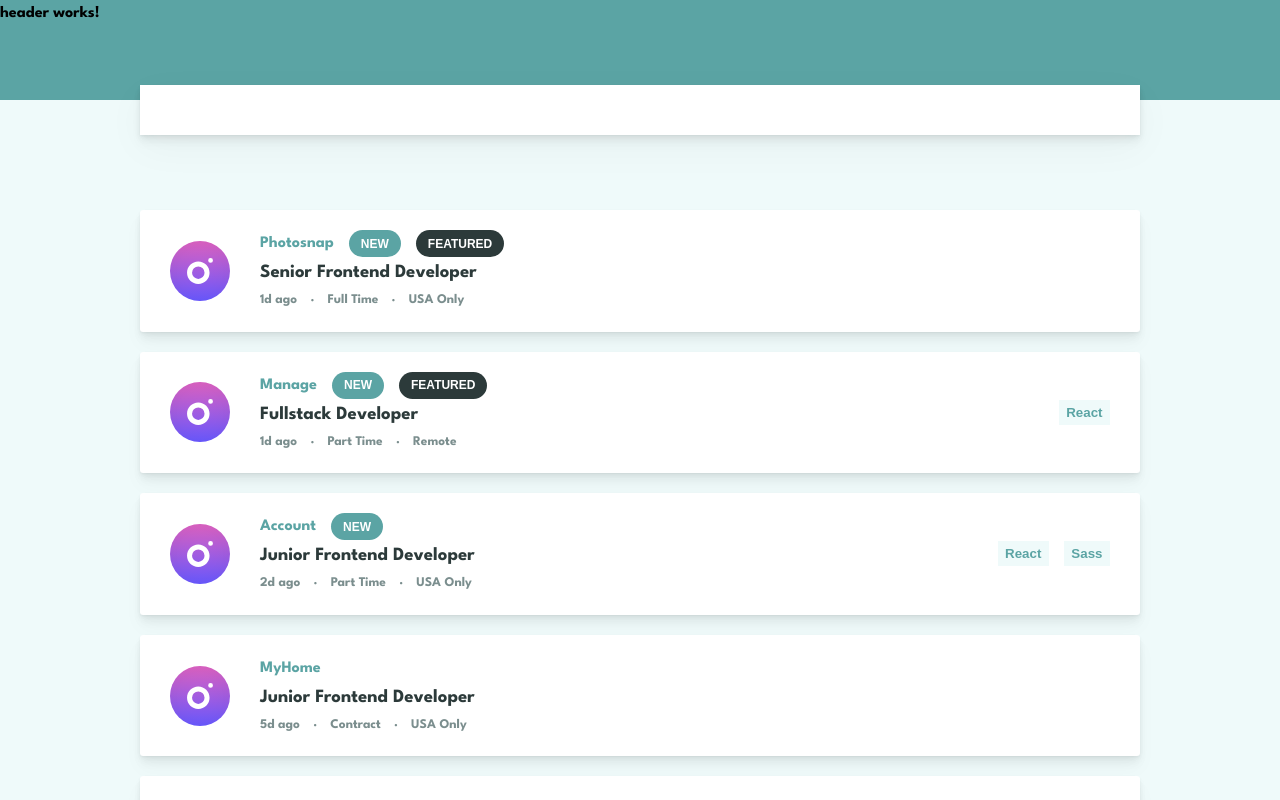
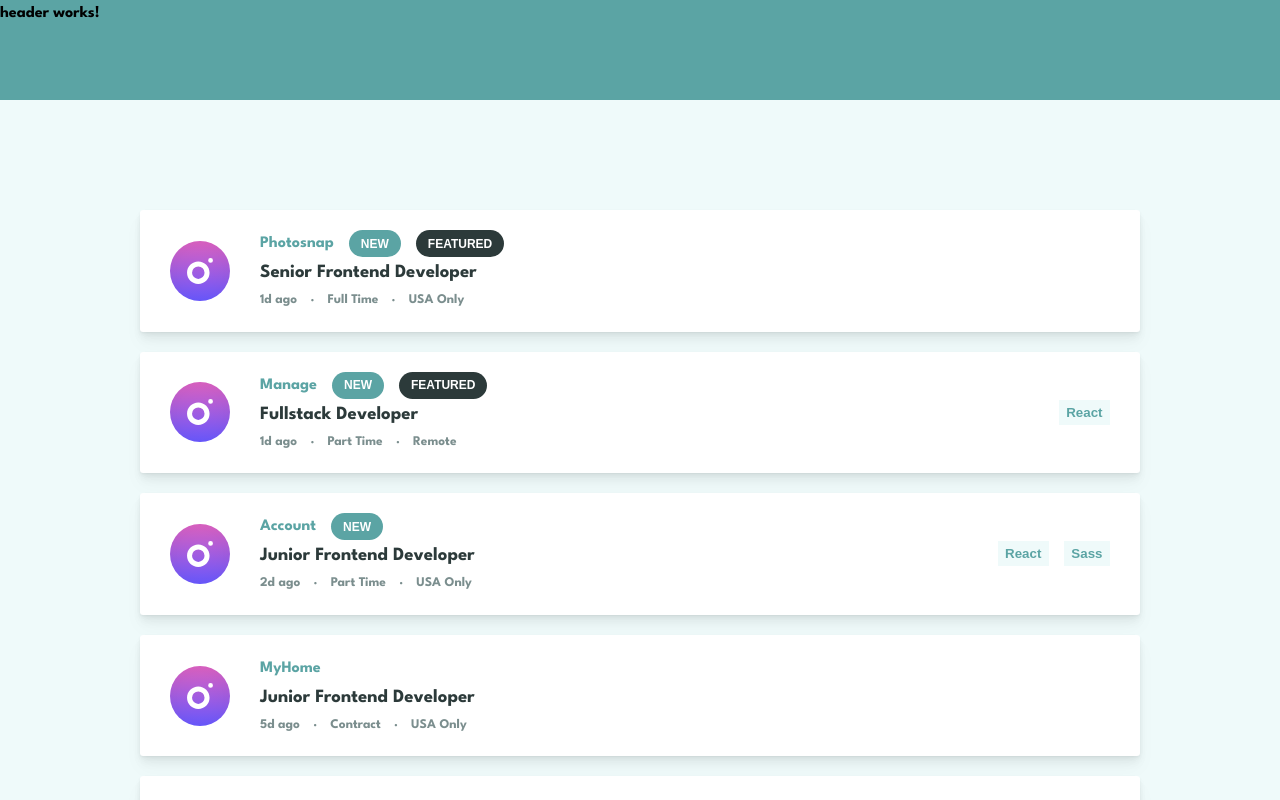
Before and after one commit to Violetaaa/job-listings, an Angular app: page /jobs in a window 1280 px wide. Shown: the top 800 px of the page. Built offline with nearby package versions, Linux system fonts and the light colour scheme.

Commit message:
hide filter bar if there is no selected tag

```diff
--- a/src/app/job-list/job-list.component.html
+++ b/src/app/job-list/job-list.component.html
@@ -1,4 +1,5 @@
-<ul class="filter">
+<ul class="filter"
+    [ngStyle]="{'visibility': selectedToolTags.size == 0? 'hidden' : 'visible' }">
     <li>
         <button class="tag tool-tag"
                 *ngFor="let tag of selectedToolTags"
--- a/src/app/job-list/job-list.component.scss
+++ b/src/app/job-list/job-list.component.scss
@@ -102,6 +102,7 @@
     height: 50px;
 
     align-items: center;
+    visibility: hidden;
 }
 
 .tag {
```
